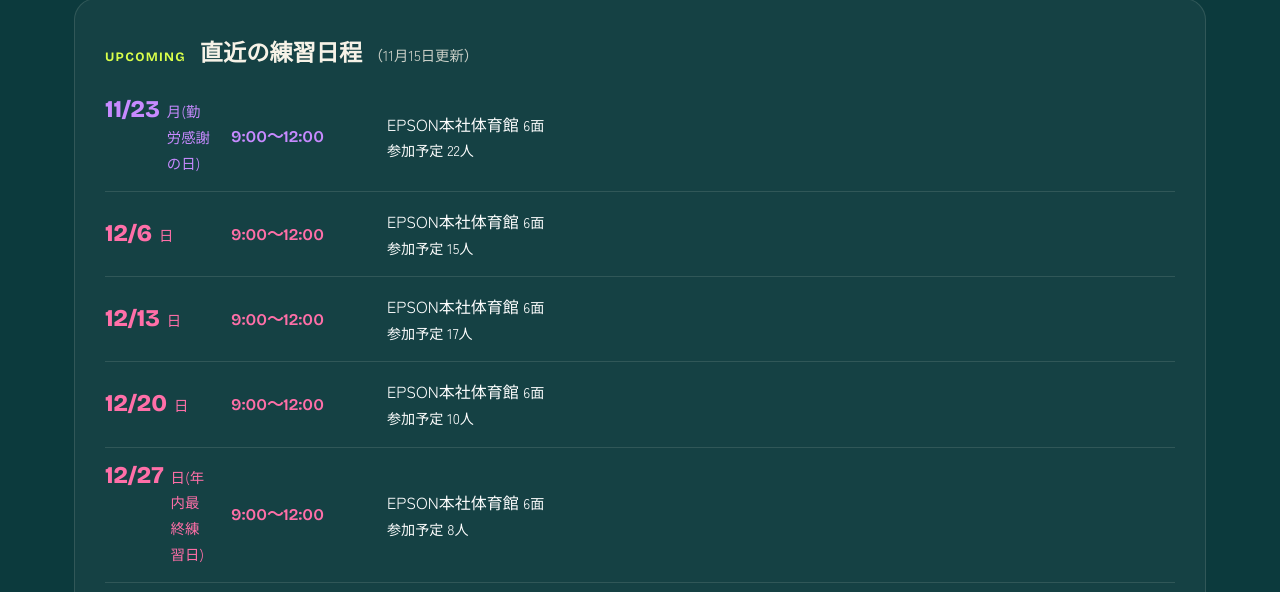
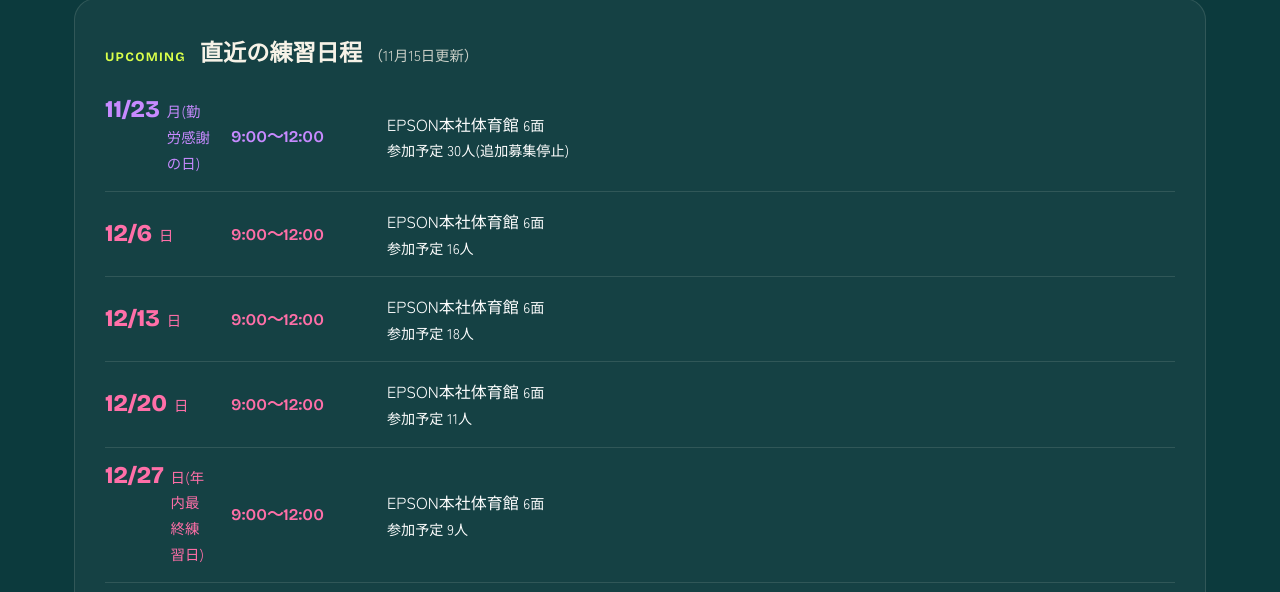
Before and after one commit to segchapp/suwa-pickleball, a plain HTML site: page index.html in a window 1280 px wide. Shown: the part 785-1377 px from the top of the page. Drawn offline with nearby package versions, Linux system fonts and the light colour scheme; no server answers.

Commit message:
Update index.html

```diff
--- a/index.html
+++ b/index.html
@@ -390,27 +390,27 @@
         <li class="sched-row m11">
           <div class="sched-date"><span class="md">11/23</span><span class="dow">月(勤労感謝の日)</span></div>
           <div class="sched-time">9:00〜12:00</div>
-          <div class="sched-place">EPSON本社体育館 <span class="sub">6面</span><span class="sub" style="display:block">参加予定 22人</span></div>
+          <div class="sched-place">EPSON本社体育館 <span class="sub">6面</span><span class="sub" style="display:block">参加予定 30人(追加募集停止)</span></div>
 		 </li>
         <li class="sched-row m12">
           <div class="sched-date"><span class="md">12/6</span><span class="dow">日</span></div>
           <div class="sched-time">9:00〜12:00</div>
-          <div class="sched-place">EPSON本社体育館 <span class="sub">6面</span><span class="sub" style="display:block">参加予定 15人</span></div>
+          <div class="sched-place">EPSON本社体育館 <span class="sub">6面</span><span class="sub" style="display:block">参加予定 16人</span></div>
         </li>
         <li class="sched-row m12">
           <div class="sched-date"><span class="md">12/13</span><span class="dow">日</span></div>
           <div class="sched-time">9:00〜12:00</div>
-          <div class="sched-place">EPSON本社体育館 <span class="sub">6面</span><span class="sub" style="display:block">参加予定 17人</span></div>
+          <div class="sched-place">EPSON本社体育館 <span class="sub">6面</span><span class="sub" style="display:block">参加予定 18人</span></div>
         </li>
         <li class="sched-row m12">
           <div class="sched-date"><span class="md">12/20</span><span class="dow">日</span></div>
           <div class="sched-time">9:00〜12:00</div>
-          <div class="sched-place">EPSON本社体育館 <span class="sub">6面</span><span class="sub" style="display:block">参加予定 10人</span></div>
+          <div class="sched-place">EPSON本社体育館 <span class="sub">6面</span><span class="sub" style="display:block">参加予定 11人</span></div>
         </li>
 		   <li class="sched-row m12">
           <div class="sched-date"><span class="md">12/27</span><span class="dow">日(年内最終練習日)</span></div>
           <div class="sched-time">9:00〜12:00</div>
-          <div class="sched-place">EPSON本社体育館 <span class="sub">6面</span><span class="sub" style="display:block">参加予定 8人</span></div>
+          <div class="sched-place">EPSON本社体育館 <span class="sub">6面</span><span class="sub" style="display:block">参加予定 9人</span></div>
         </li>
         <li class="sched-row m1">
           <div class="sched-date"><span class="md">1/10</span><span class="dow">日</span></div>
```
